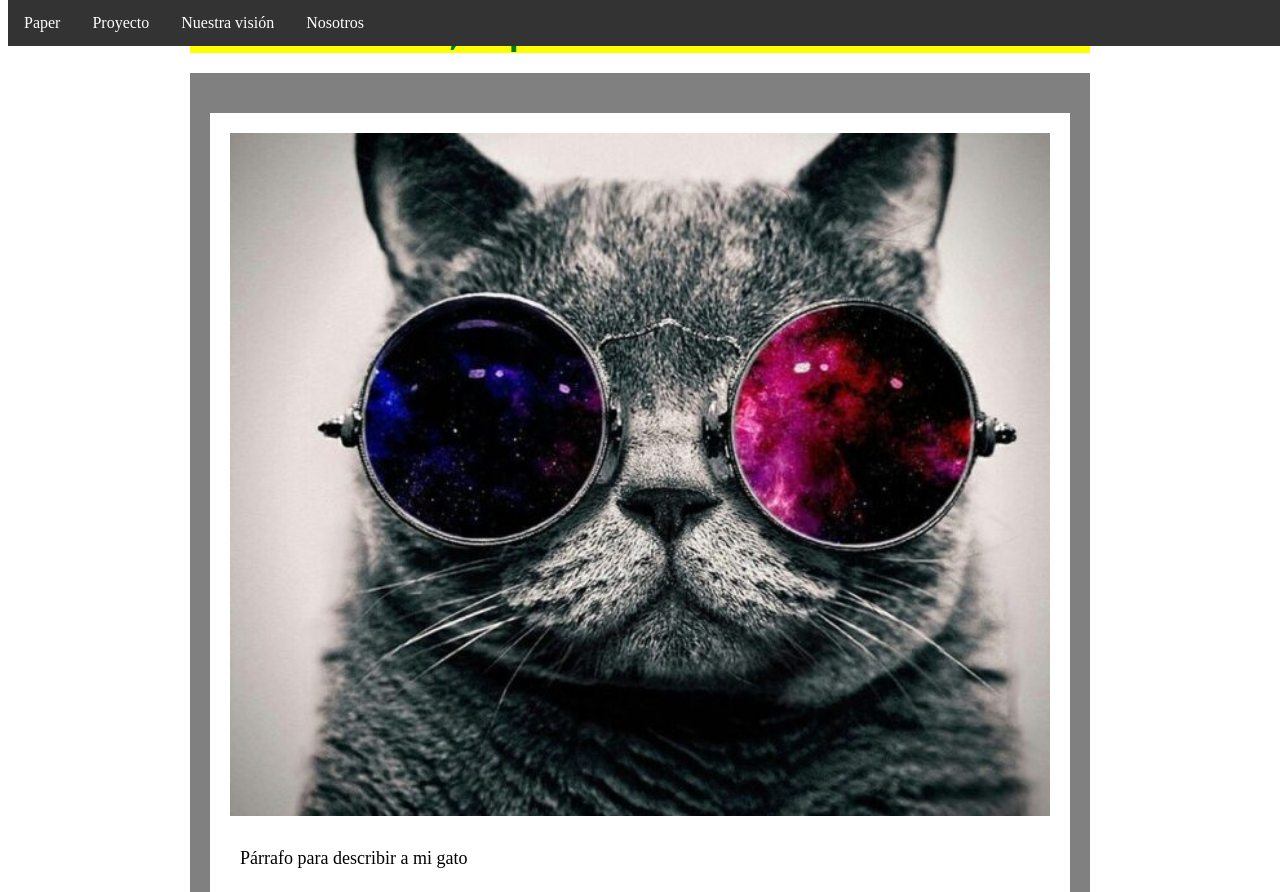
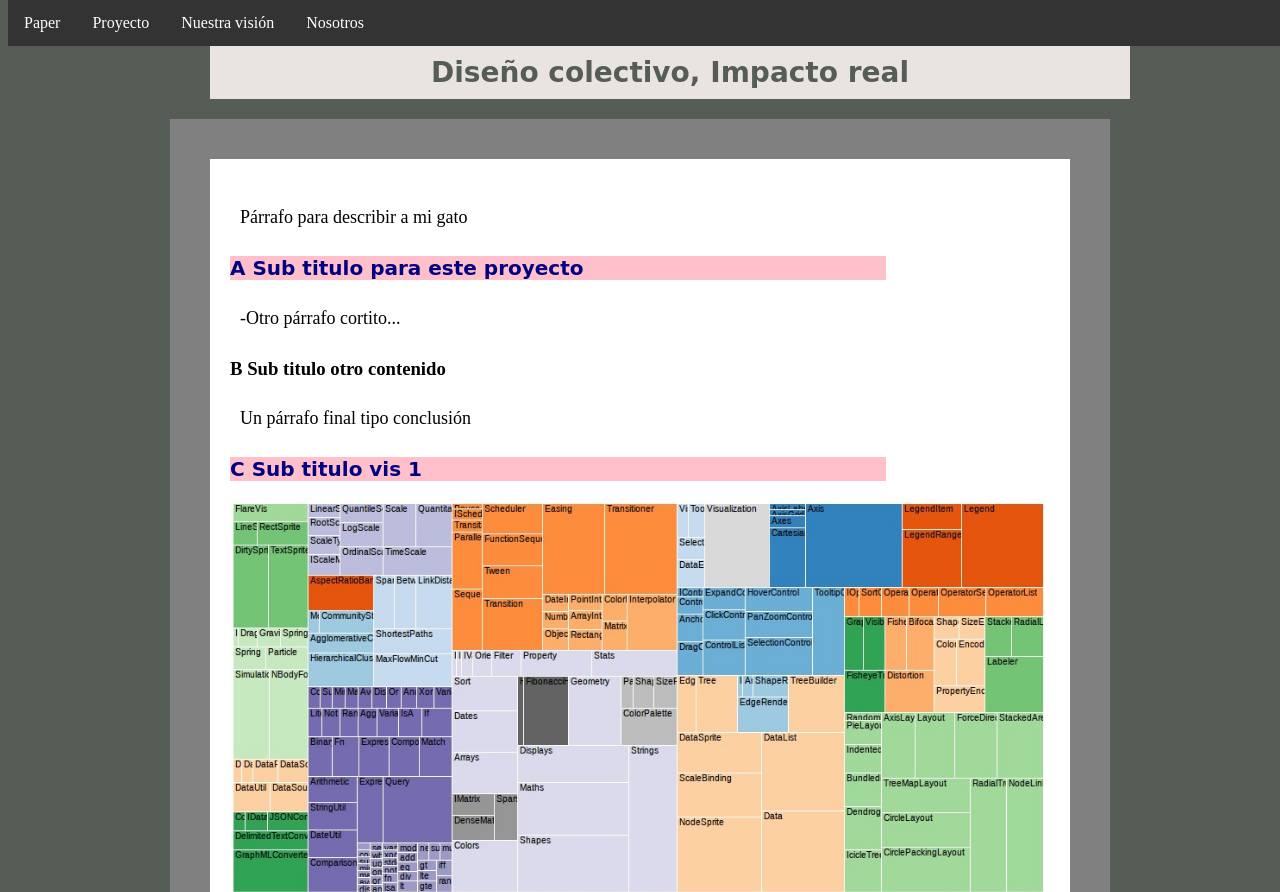
Before and after one commit to Danymiles/Proyecto-2-DTS, a plain HTML site: page index.html in a window 1280 px wide. Shown: the top 892 px of the page. Drawn offline with Linux system fonts and the light colour scheme; a web font is replaced by a local one.

Commit message:
Borrando código innecesario y cambio de colores.
Borré algo de texto innecesario del código de la plantilla, ya que volvía el código engorroso.
Probé un par de colores.

```diff
--- a/index.html
+++ b/index.html
@@ -2,7 +2,7 @@
 <html>
 <head>
 	<meta charset="utf-8">
-	<title>leverage</title>
+	<title>Leverage Points & Recetas Urbanas</title>
 	<link rel="preconnect" href="https://fonts.gstatic.com">
 	<link href="https://fonts.googleapis.com/css2?family=Orelega+One&display=swap" rel="stylesheet">
 
@@ -28,17 +28,17 @@
 
  </nav>
 
-	<header><h1>Diseño colectivo, Impacto real</h1></header>
+<br>
+
+	<header><center><h1>Diseño colectivo, Impacto real</h1></center></header>
 
 	<div id="contenedor">
 
 		<div id="introduccion">
-			<img src="img/gato.jpeg">
 		<p>Párrafo para describir a mi gato</p>
 
 
 		<h2>A Sub titulo para este proyecto</h2>
-				<img src="img/imagen02.jpg">
 		<p>-Otro párrafo cortito...</p>
 
 		<h3>B Sub titulo otro contenido</h3>
--- a/style.css
+++ b/style.css
@@ -1,44 +1,48 @@
 @import url('https://fonts.googleapis.com/css2?family=Roboto&family=Roboto+Slab:wght@400;700&display=swap');
 
-body{ /* body selecciona el cuerpo general y lo pinta */
-			background: antiquewhite);
+body{
+			background: #565D57;
 			}
 
 			header{font-size: 64px;
 				width: 900px;
-				margin: 0 auto; /* centrar elementos dentro de este div */
+				margin: 0 auto;
+				float: center;
 			 }
 
 			footer {width: 900px;
 				margin: 0 auto;}
 
-		#contenedor{/* selecciona el div y lo pinta */
+		#contenedor{
 			width: 900px;
-			padding: 20px 0px;
-			margin: 0px;
+			padding: 20px 20px;
+			margin: 30px;
 			background: gray;
-			margin: 0 auto; /* centrar elementos dentro de este div */
+			margin: 0 auto;
 			float: center;  /* otras opciones son left, right */
 		}
-		div{/* selecciona el div y lo pinta */
+
+		div{
 			width: 820px;
 			padding: 20px;
-			margin: 20px 20px;
+			margin: 20px;
 			background: white;
 		}
-		#desarrollo{/* selecciona el id y lo pinta */
+
+		#desarrollo{
 			background: orange;
 			}
-		h1{/* selecciona el header o titulo 1 y lo pinta */
-			background: yellow;
-			width: 100%;
-			padding: 0px;
-			margin: 20px 0px;
-			border: 0px solid blue;
+
+		h1{
+			background: #E9E3E2;
+			width: 900px;
+			padding: 10px;
+			margin: 20px;
 			font-size: 28px;
-			color: green;
+			color: #565D57;
     		font-family: 'Aboreto', cursive;
     		}
+
 		h2 {/* selecciona el header o titulo 3 y lo pinta */
 			background: pink;
 			width: 80%;
@@ -46,16 +50,19 @@ body{ /* body selecciona el cuerpo general y lo pinta */
 			color: navy;
 			font-family: 'Orelega One', cursive;
 			}
+
 		p {/* selecciona el parrafo y lo pinta */
 			background: white;
 			width: 100%;
 			padding: 10px;
 			font-size: 18px;
 			}
+
 		img{/* selecciona las imagenes y las formatea */
 			border: 0px solid gray;
 			width: 100%;
 			}
+
 ul {
   list-style-type: none;
   margin: 0;
```
